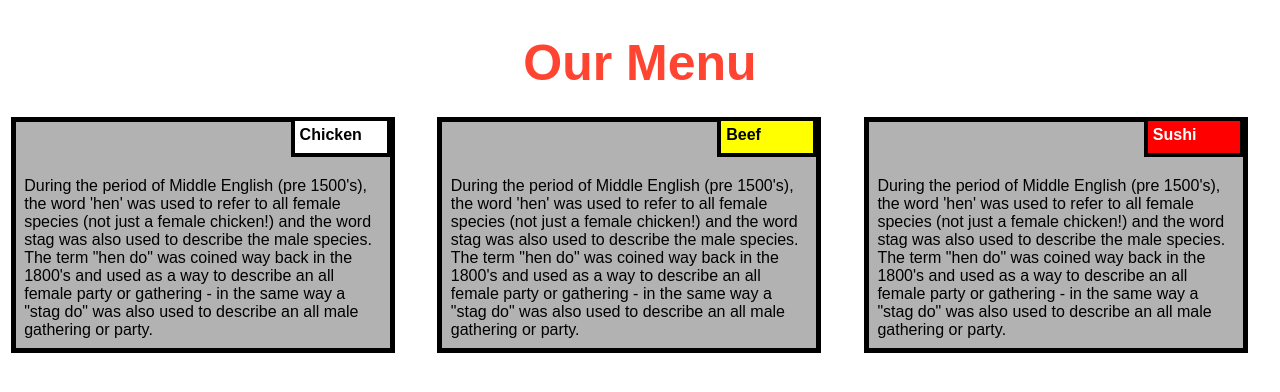
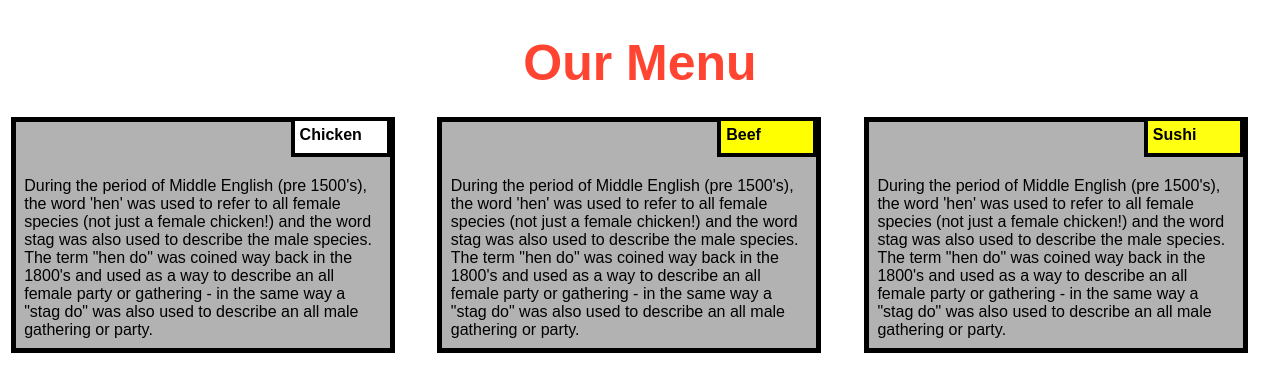
Before and after one commit to Sarthak-322/coursera-test, a plain HTML site: page site/index.html in a window 1280 px wide. Drawn offline with Linux system fonts and the light colour scheme.

Commit message:
Small addition to our page

```diff
--- a/site/styles.css
+++ b/site/styles.css
@@ -54,12 +54,13 @@ h1 {
 }
 
 .bird{
+
   background-color: #FFFFFF;
 }
 
 .sea{
-  color: white;
-  background-color: #FF0000;
+
+  background-color: #FFFF11;
 }
 .cow{
   background-color: #FFFF00;
```
